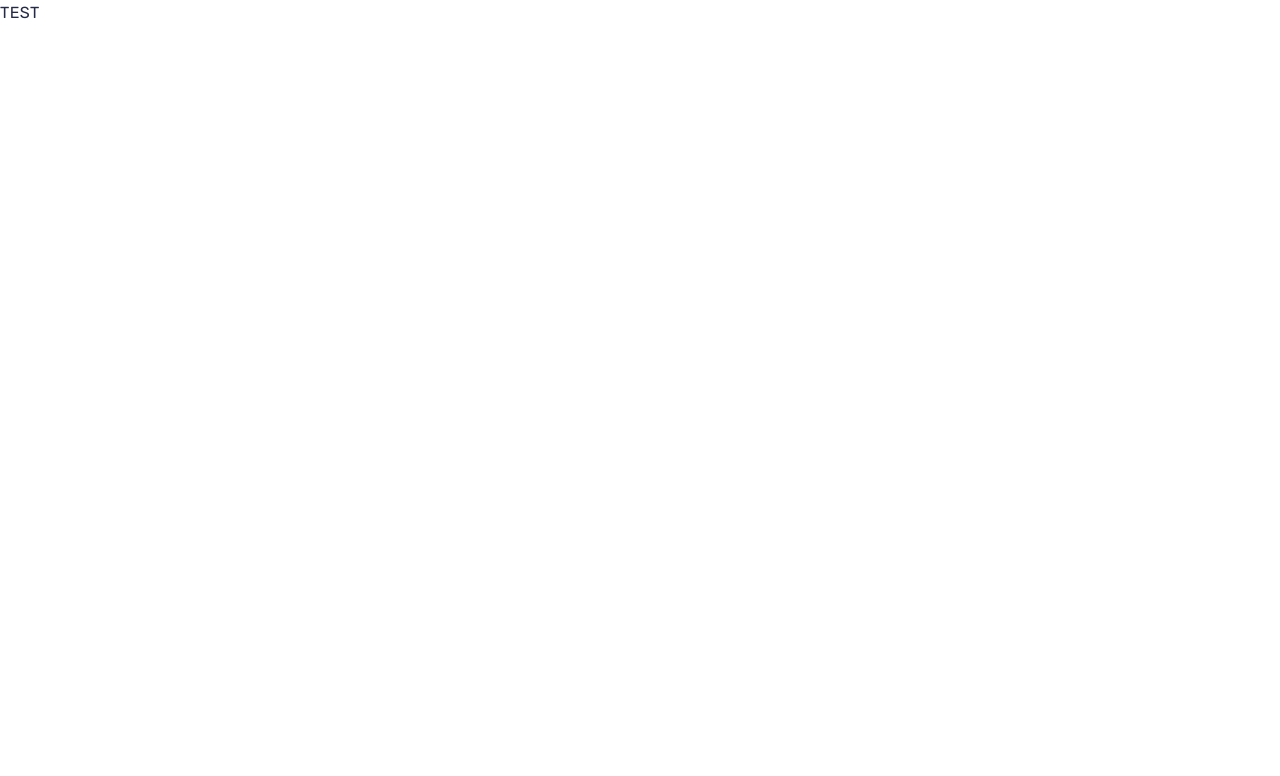
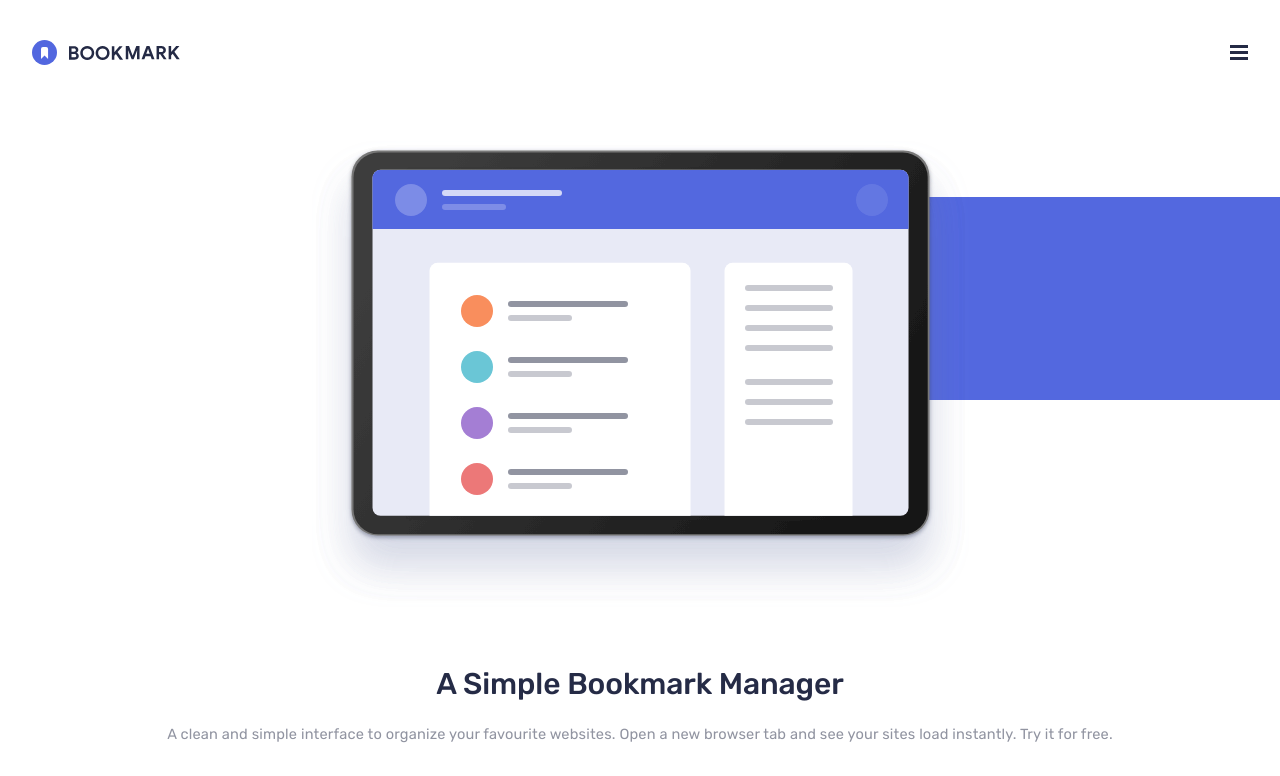
Before and after one commit to pawelpiotrowski38/bookmark-landing-page, a React (Vite) app: page / in a window 1280 px wide. Shown: the top 776 px of the page. Built offline with nearby package versions, Linux system fonts and the light colour scheme.

Commit message:
Create layout

```diff
--- a/src/App.jsx
+++ b/src/App.jsx
@@ -1,7 +1,15 @@
+import HomePage from './pages/HomePage';
+import Footer from './ui/Footer';
+import Header from './ui/Header';
+
 export default function App() {
 	return (
-		<div>
-			TEST
-		</div>
+		<>
+			<Header />
+			<main>
+				<HomePage />
+			</main>
+			<Footer />
+		</>
 	)
 }
```
